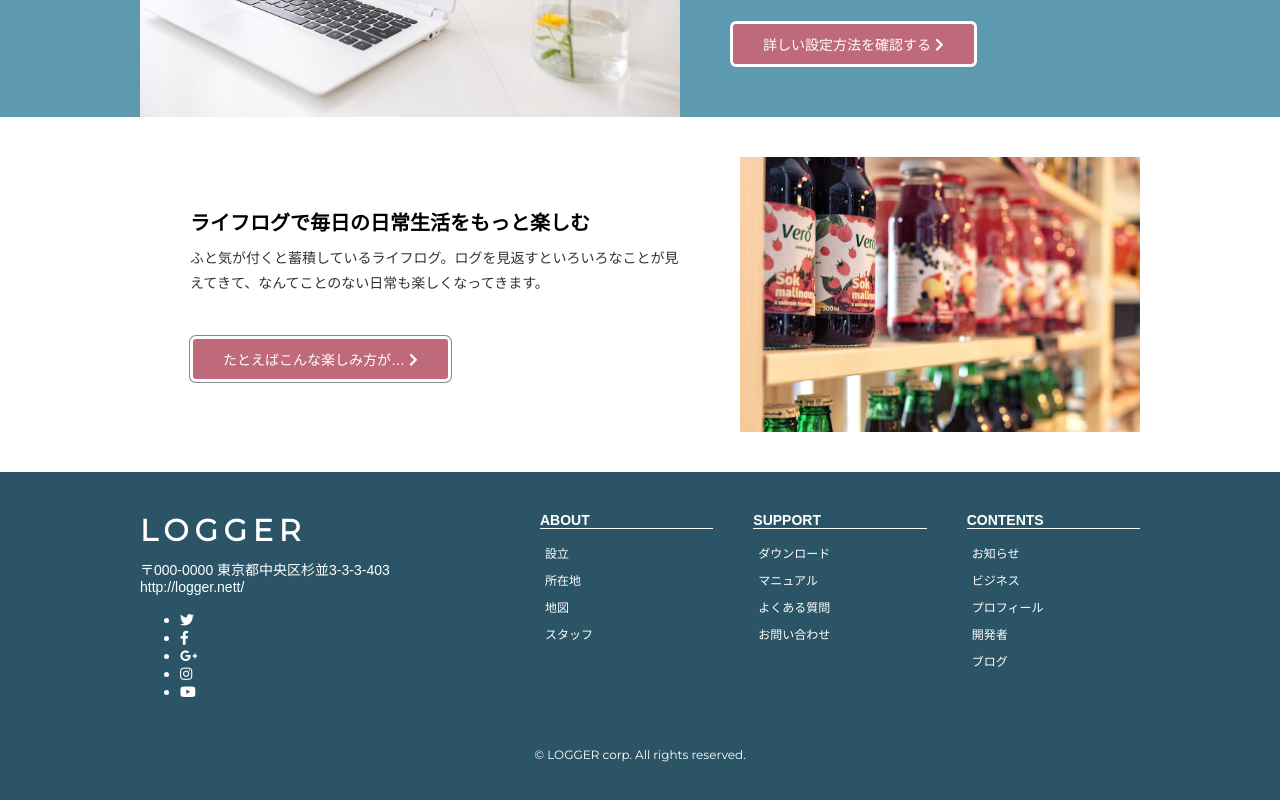
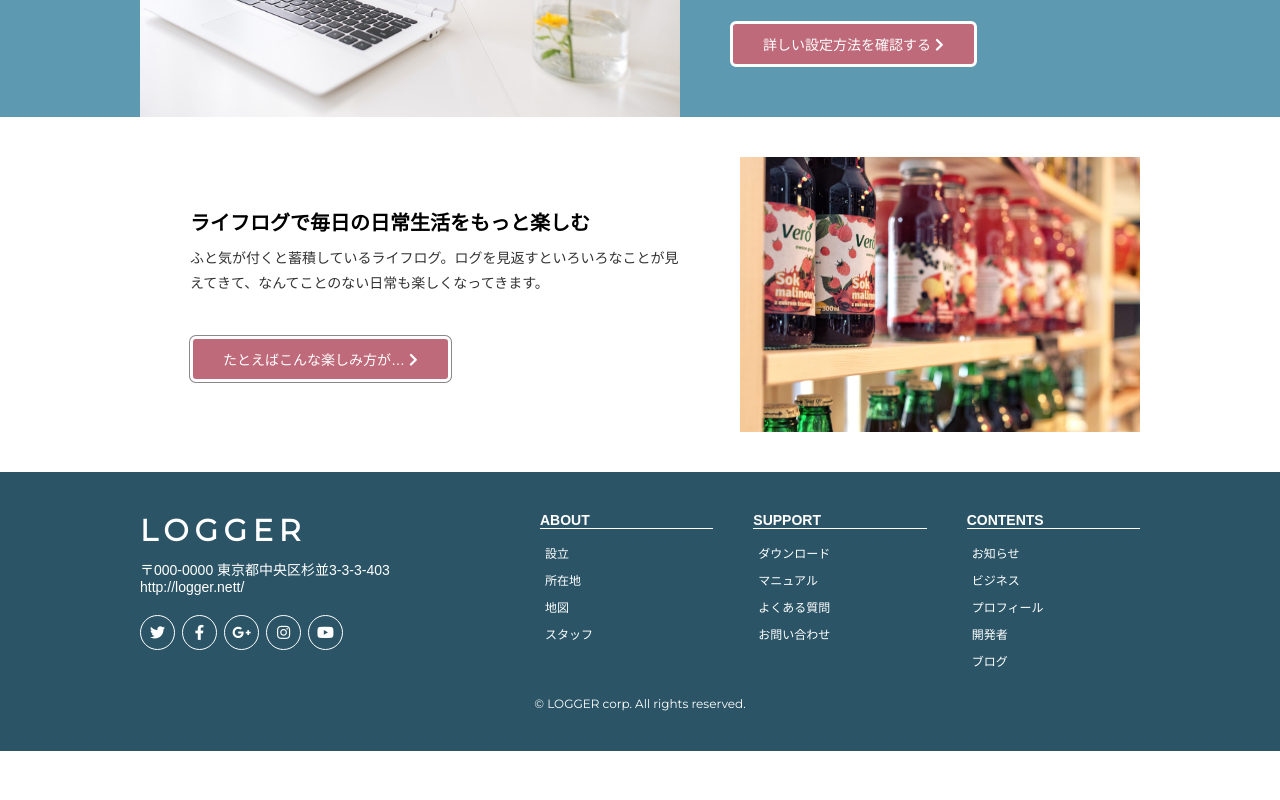
Before and after one commit to yinm/6step-master-html-css, a Nuxt app in the folder trace/: page / in a window 1280 px wide. Shown: the part 1400-2200 px from the top of the page. After the commit the page ends 2151 px from the top, so only its background shows below. Built offline with nearby package versions, Linux system fonts and the light colour scheme.

Commit message:
Try 3-4-2

```diff
--- a/trace/components/Footer.vue
+++ b/trace/components/Footer.vue
@@ -13,7 +13,7 @@
             <li>
               <a href="#">
                 <i
-                  class="aria-hidden fab fa-twitter"
+                  class="aria-hidden fab fa-twitter icon"
                   title="Twitter"
                 />
                 <span class="sr-only">Twitter</span>
@@ -22,7 +22,7 @@
             <li>
               <a href="#">
                 <i
-                  class="aria-hidden fab fa-facebook-f"
+                  class="aria-hidden fab fa-facebook-f icon"
                   title="facebook"
                 />
                 <span class="sr-only">Facebook</span>
@@ -31,7 +31,7 @@
             <li>
               <a href="#">
                 <i
-                  class="aria-hidden fab fa-google-plus-g"
+                  class="aria-hidden fab fa-google-plus-g icon"
                   title="Google Plus"
                 />
                 <span class="sr-only">Google Plus</span>
@@ -40,7 +40,7 @@
             <li>
               <a href="#">
                 <i
-                  class="aria-hidden fab fa-instagram"
+                  class="aria-hidden fab fa-instagram icon"
                   title="Instagram"
                 />
                 <span class="sr-only">Instagram</span>
@@ -49,7 +49,7 @@
             <li>
               <a href="#">
                 <i
-                  class="aria-hidden fab fa-youtube"
+                  class="aria-hidden fab fa-youtube icon"
                   title="YouTube"
                 />
                 <span class="sr-only">YouTube</span>
@@ -184,6 +184,31 @@
     font-size: 12px;
   }
 
+  .footD ul {
+    display: flex;
+    margin-top: 20px;
+    padding: 0;
+    list-style: none;
+  }
+
+  .footD li {
+    margin-right: 7px;
+  }
+
+  .icon {
+    border: solid 1px currentColor;
+    border-radius: 50%;
+    font-size: 15px;
+    width: 2.2em;
+    line-height: 2.2em;
+    text-align: center;
+  }
+
+  .icon:hover {
+    background-color: rgba(0, 0, 0, 0.3);
+  }
+
+
   @media (min-width: 768px) {
     .container {
       display: flex;
```
